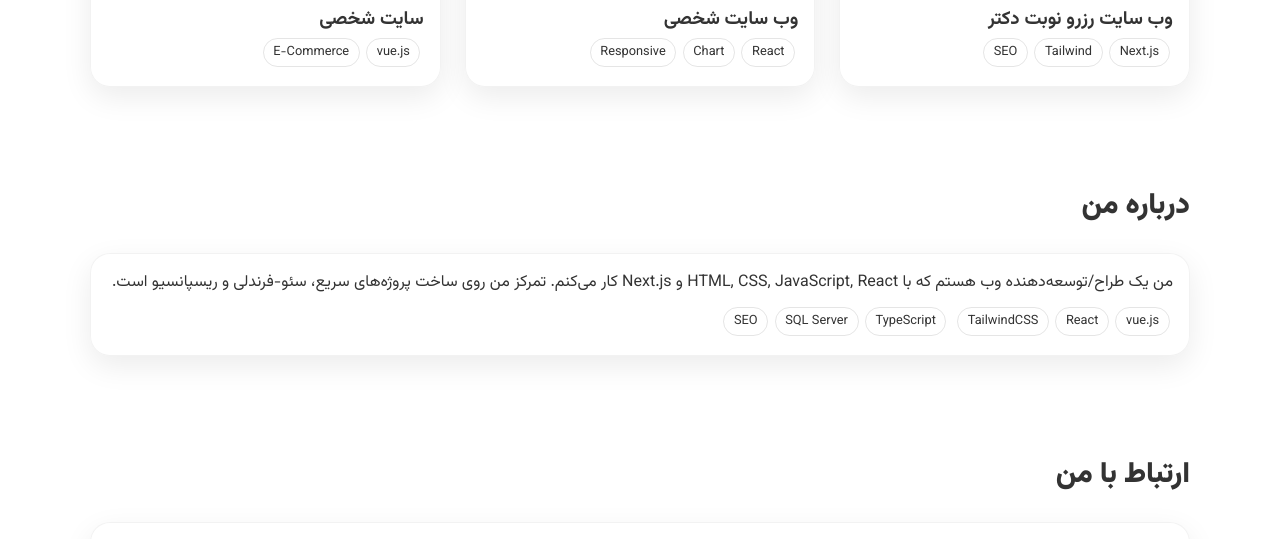
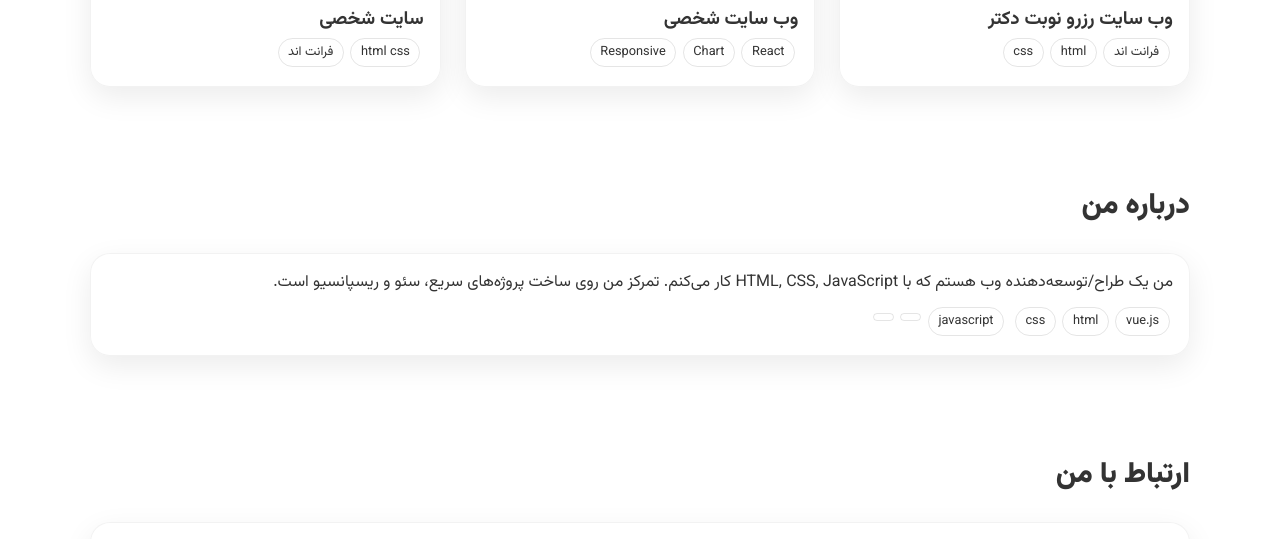
Before and after one commit to aryan92jan-dotcom/MY-pro, a plain HTML site: page index.html in a window 1280 px wide. Shown: the part 545-1084 px from the top of the page. Drawn offline with Linux system fonts and the light colour scheme.

Commit message:
Update index.html

```diff
--- a/index.html
+++ b/index.html
@@ -113,7 +113,7 @@ body.dark .tag { border-color: rgba(255,255,255,0.2); }
       <img src="4.png" alt="Corporate">
       <h3>وب سایت رزرو نوبت دکتر</h3>
       <div>
-        <span class="tag">Next.js</span><span class="tag">Tailwind</span><span class="tag">SEO</span>
+        <span class="tag">فرانت اند</span><span class="tag">html</span><span class="tag">css</span>
       </div>
     </div>
     <div class="card">
@@ -127,7 +127,7 @@ body.dark .tag { border-color: rgba(255,255,255,0.2); }
       <img src="1.png" alt="Shop">
       <h3> سایت شخصی</h3>
       <div>
-        <span class="tag">vue.js</span><span class="tag">E-Commerce</span>
+        <span class="tag">html css</span><span class="tag">فرانت اند</span>
       </div>
     </div>
   </div>
@@ -136,11 +136,11 @@ body.dark .tag { border-color: rgba(255,255,255,0.2); }
 <section id="about" class="section container">
   <h2 class="section-title">درباره من</h2>
   <div class="card">
-    <p>من یک طراح/توسعه‌دهنده وب هستم که با HTML, CSS, JavaScript, React و Next.js کار می‌کنم.
-    تمرکز من روی ساخت پروژه‌های سریع، سئو-فرندلی و ریسپانسیو است.</p>
+    <p>من یک طراح/توسعه‌دهنده وب هستم که با HTML, CSS, JavaScript کار می‌کنم.
+    تمرکز من روی ساخت پروژه‌های سریع، سئو و ریسپانسیو است.</p>
     <div style="margin-top:0.5rem;">
-      <span class="tag">vue.js</span><span class="tag">React</span><span class="tag">TailwindCSS</span>
-      <span class="tag">TypeScript</span><span class="tag">SQL Server</span><span class="tag">SEO</span>
+      <span class="tag">vue.js</span><span class="tag">html</span><span class="tag">css</span>
+      <span class="tag">javascript</span><span class="tag"></span><span class="tag"></span>
     </div>
   </div>
 </section>
```
